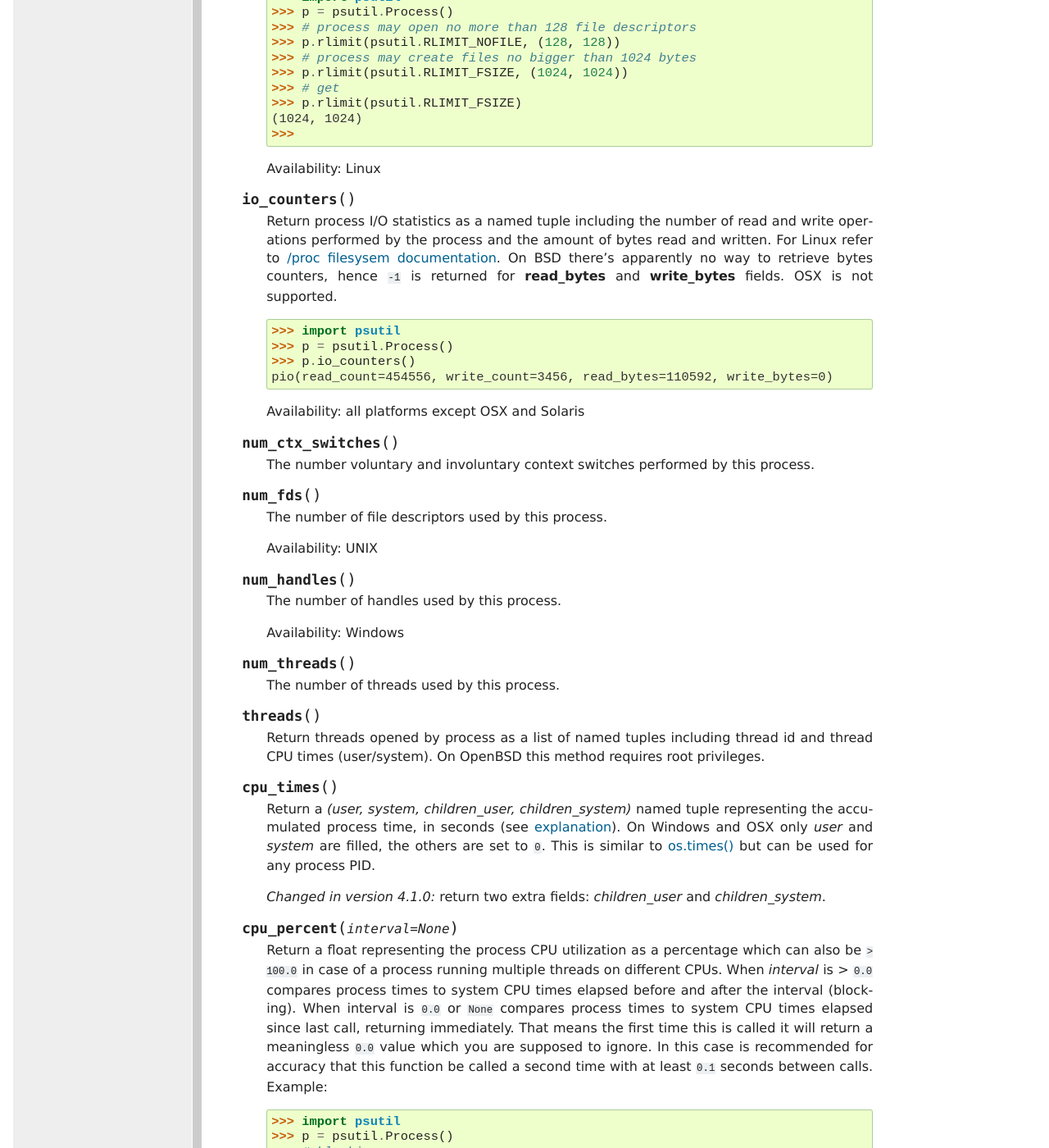
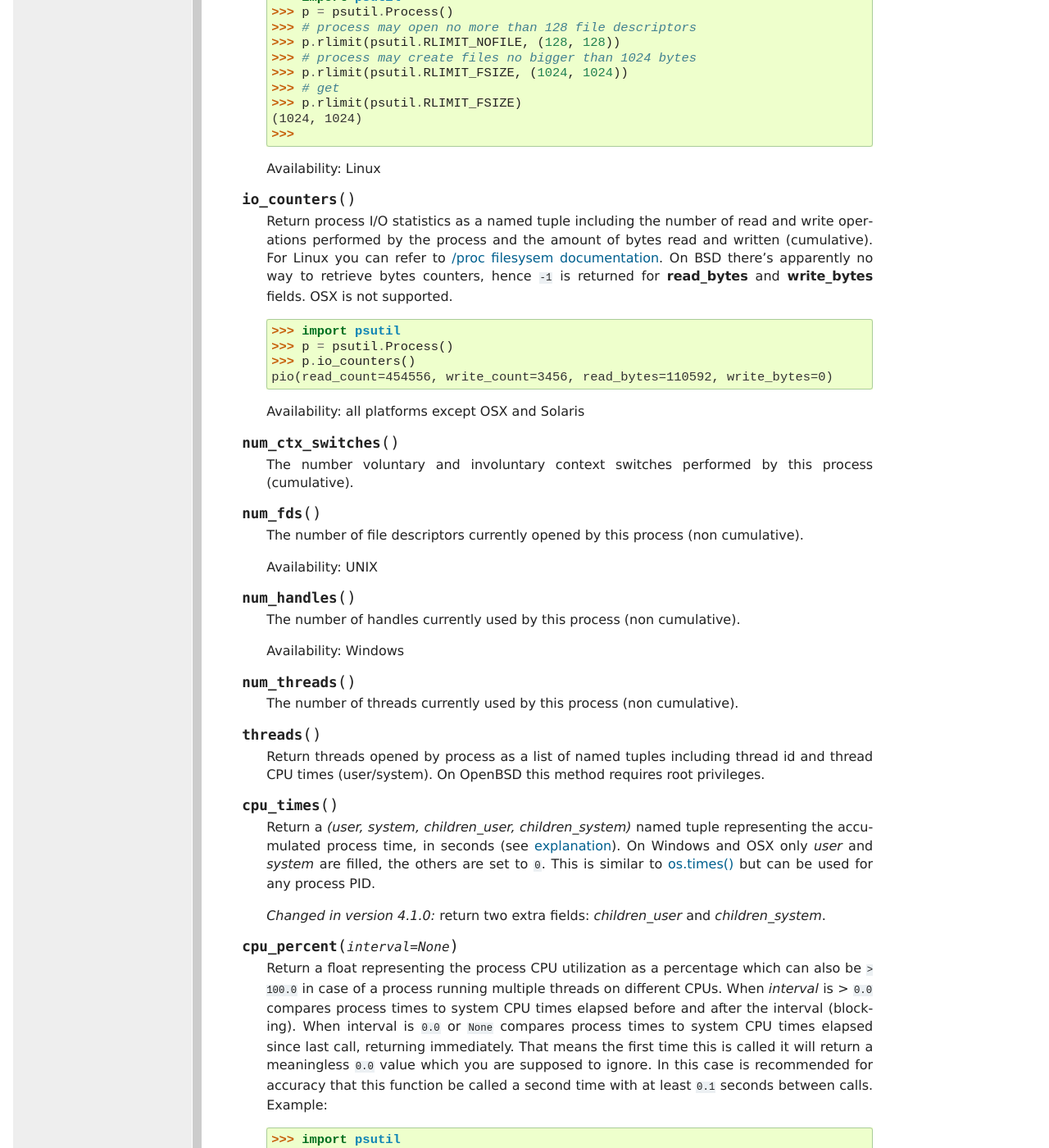
Before and after one commit to giampaolo/psutil, a Sphinx documentation site: the page built from docs/index.rst, in a window 1280 px wide and 1400 px high, scrolled down 18709 px. Shown: the whole window at 82% size. Built offline with Sphinx 7.4.7, drawn with Linux system fonts in a browser that asks for light colours; formulas are drawn with MathJax 3.

Commit message:
update doc

```diff
--- a/docs/index.rst
+++ b/docs/index.rst
@@ -1185,7 +1185,7 @@ Process class
 
     Return process I/O statistics as a named tuple including the number of read
     and write operations performed by the process and the amount of bytes read
-    and written. For Linux refer to
+    and written (cumulative). For Linux you can refer to
     `/proc filesysem documentation <https://www.kernel.org/doc/Documentation/filesystems/proc.txt>`__.
     On BSD there's apparently no way to retrieve bytes counters, hence ``-1``
     is returned for **read_bytes** and **write_bytes** fields. OSX is not
@@ -1201,23 +1201,24 @@ Process class
   .. method:: num_ctx_switches()
 
     The number voluntary and involuntary context switches performed by
-    this process.
+    this process (cumulative).
 
   .. method:: num_fds()
 
-    The number of file descriptors used by this process.
+    The number of file descriptors currently opened by this process
+    (non cumulative).
 
     Availability: UNIX
 
   .. method:: num_handles()
 
-    The number of handles used by this process.
+    The number of handles currently used by this process (non cumulative).
 
     Availability: Windows
 
   .. method:: num_threads()
 
-    The number of threads used by this process.
+    The number of threads currently used by this process (non cumulative).
 
   .. method:: threads()
 
```
